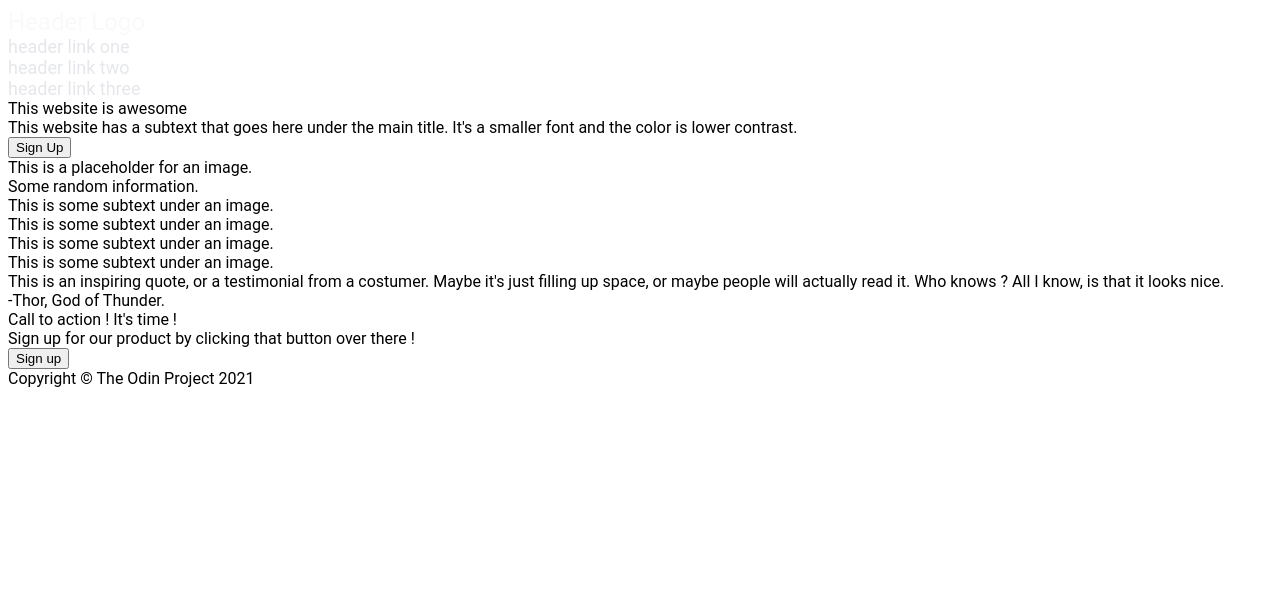
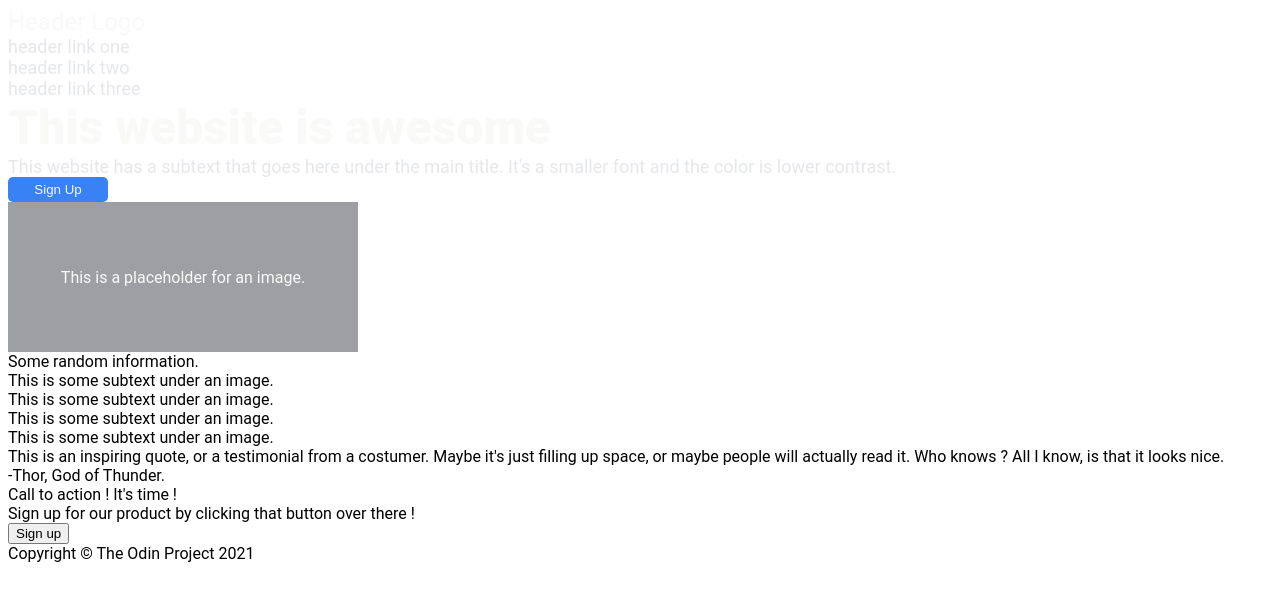
Before and after one commit to lauramed43/landing-page, a plain HTML site: page index.html in a window 1280 px wide. Drawn offline with Linux system fonts and the light colour scheme.

Commit message:
Added the header text, undertext, button, placeholder's main looks.

```diff
--- a/style.css
+++ b/style.css
@@ -20,3 +20,33 @@ a {
     font-size: 24px;
     color: #F9FAF8;
 }
+
+.text {
+    font-size: 48px;
+    color: #F9FAF8;
+    font-weight: 900;
+}
+
+.undertext {
+    font-size: 18px;
+    color: #E5E7EB;
+}
+
+.button {
+    background-color: #3882F6;
+    width: 100px;
+    height: 25px;
+    border-radius: 5px;
+    border: none;
+    color: #F9FAF8;
+}
+
+.placeholder {
+    display: flex;
+    justify-content: center;
+    align-items: center;
+    width: 350px;
+    height: 150px;
+    background-color: #9d9fa3;
+    color: #F9FAF8;
+}
```
